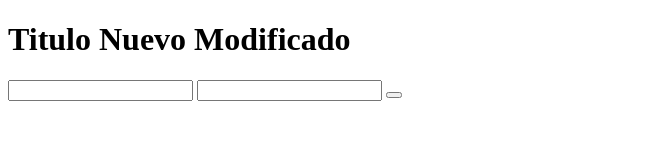
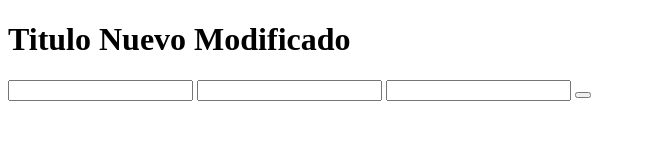
Before and after one commit to RiquelmeDom/helloworldGIT, a plain HTML site: page index.html in a window 1280 px wide. Shown: the whole page, without its empty margins (0-646 px from the left). Drawn offline with Linux system fonts and the light colour scheme.

Commit message:
se agrego edad

```diff
--- a/index.html
+++ b/index.html
@@ -11,6 +11,7 @@
         <form action="" method="post">
             <input type="text" name="name" id="">
             <input type="text" name="lastname" id="">
+           <input type="number" name="" id="">
             <button type="reset"></button>
         </form>
 </body>
```
